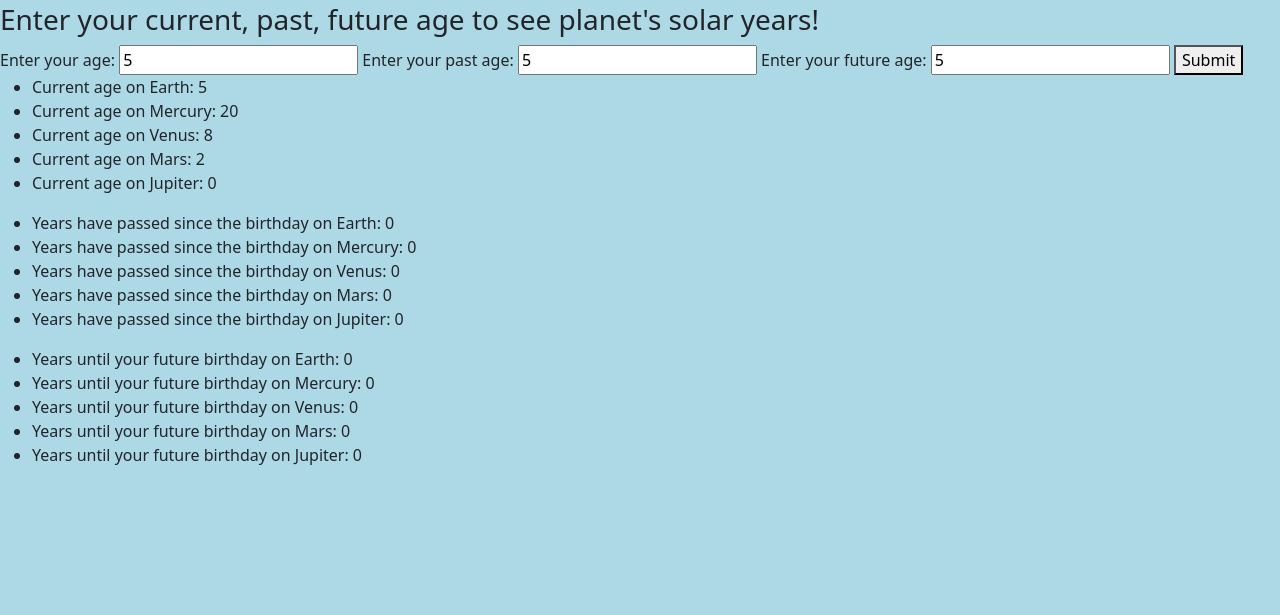
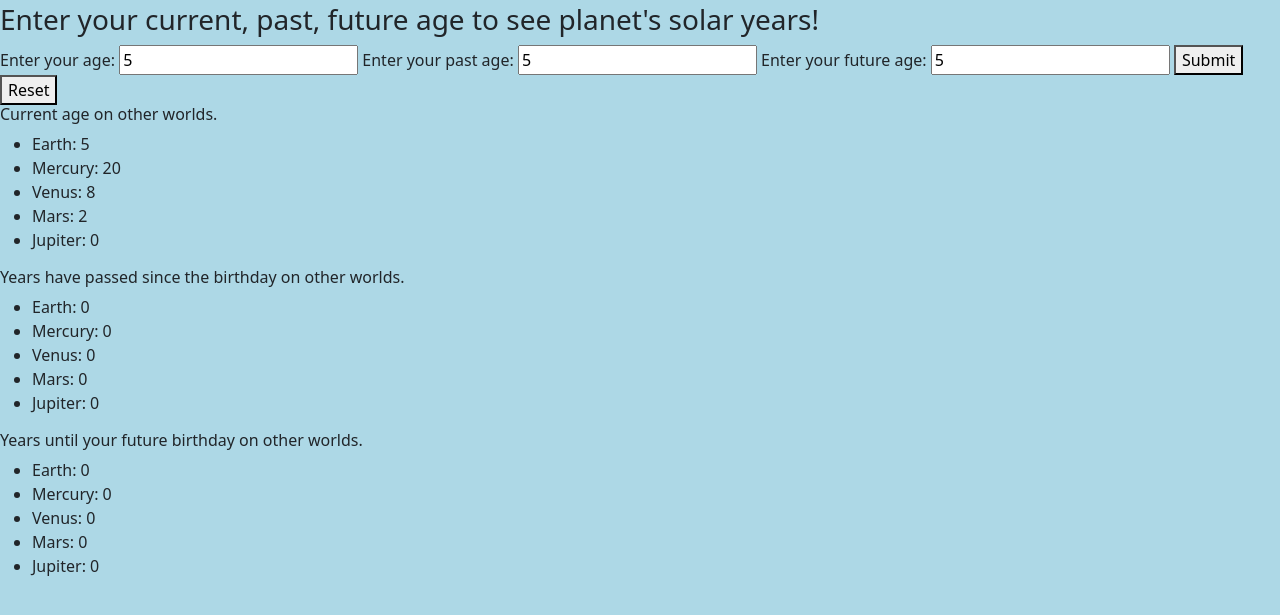
Before and after one commit to Eabdrazakov/-Galactic-Age-Calculator, a website built with webpack: page src/index.html in a window 1280 px wide. Both pictures are taken after typing "5", "5", "5" into the empty fields and a click on the button "Submit". Shown: the part 53-668 px from the top of the page. Built offline with nearby package versions, Linux system fonts and the light colour scheme.

Commit message:
It will add reset button to refresh DOM

```diff
--- a/src/index.html
+++ b/src/index.html
@@ -16,8 +16,10 @@
         <label for="Enter/age">Enter your future age:</label>
         <input type="number" id="futureAge" required>
         <button type="submit">Submit</button>
+        <button type="reset" id="resetButton">Reset</button>
     </form>
     <div id="currentDiv" class="hidden">
+        <h6>Current age on other worlds.</h6>
         <ul>
             <li><span id="currentEarth"></span></li>
             <li><span id="currentMercury"></span></li>
@@ -27,6 +29,7 @@
         </ul>
     </div>
     <div id="pastDiv" class="hidden">
+        <h6>Years have passed since the birthday on other worlds.</h6>
         <ul>
             <li><span id="pastEarth"></span></li>
             <li><span id="pastMercury"></span></li>
@@ -36,6 +39,7 @@
         </ul>
     </div>
     <div id="futureDiv" class="hidden">
+        <h6>Years until your future birthday on other worlds.</h6>
         <ul>
             <li><span id="futureEarth"></span></li>
             <li><span id="futureMercury"></span></li>
--- a/src/index.js
+++ b/src/index.js
@@ -2,7 +2,6 @@ import 'bootstrap';
 import 'bootstrap/dist/css/bootstrap.min.css';
 import './css/styles.css';
 import AgeCalculator from './js/galactic.js';
-
 
 function handleForm(e) {
     e.preventDefault();
@@ -11,23 +10,23 @@ function handleForm(e) {
     const futureAge = document.getElementById("futureAge").value;
     const ageCalculator = new AgeCalculator(parseInt(currentAge));
 
-    document.getElementById("currentEarth").innerText = `Current age on Earth: ${ageCalculator.getAge(currentAge)}`;
-    document.getElementById("currentMercury").innerText = `Current age on Mercury: ${ageCalculator.mercuryAgeCalculator(currentAge)}`;
-    document.getElementById("currentVenus").innerText = `Current age on Venus: ${ageCalculator.venusAgeCalculator(currentAge)}`;
-    document.getElementById("currentMars").innerText = `Current age on Mars: ${ageCalculator.marsAgeCalculator(currentAge)}`;
-    document.getElementById("currentJupiter").innerText = `Current age on Jupiter: ${ageCalculator.jupiterAgeCalculator(currentAge)}`;
+    document.getElementById("currentEarth").innerText = `Earth: ${ageCalculator.getAge(currentAge)}`;
+    document.getElementById("currentMercury").innerText = `Mercury: ${ageCalculator.mercuryAgeCalculator(currentAge)}`;
+    document.getElementById("currentVenus").innerText = `Venus: ${ageCalculator.venusAgeCalculator(currentAge)}`;
+    document.getElementById("currentMars").innerText = `Mars: ${ageCalculator.marsAgeCalculator(currentAge)}`;
+    document.getElementById("currentJupiter").innerText = `Jupiter: ${ageCalculator.jupiterAgeCalculator(currentAge)}`;
 
-    document.getElementById("pastEarth").innerText = `Years have passed since the birthday on Earth: ${ageCalculator.pastYearEarth(pastAge)}`;
-    document.getElementById("pastMercury").innerText = `Years have passed since the birthday on Mercury: ${ageCalculator.pastYearMercury(pastAge)}`;
-    document.getElementById("pastVenus").innerText = `Years have passed since the birthday on Venus: ${ageCalculator.pastYearVenus(pastAge)}`;
-    document.getElementById("pastMars").innerText = `Years have passed since the birthday on Mars: ${ageCalculator.pastYearMars(pastAge)}`;
-    document.getElementById("pastJupiter").innerText = `Years have passed since the birthday on Jupiter: ${ageCalculator.pastYearJupiter(pastAge)}`;
+    document.getElementById("pastEarth").innerText = `Earth: ${ageCalculator.pastYearEarth(pastAge)}`;
+    document.getElementById("pastMercury").innerText = `Mercury: ${ageCalculator.pastYearMercury(pastAge)}`;
+    document.getElementById("pastVenus").innerText = `Venus: ${ageCalculator.pastYearVenus(pastAge)}`;
+    document.getElementById("pastMars").innerText = `Mars: ${ageCalculator.pastYearMars(pastAge)}`;
+    document.getElementById("pastJupiter").innerText = `Jupiter: ${ageCalculator.pastYearJupiter(pastAge)}`;
 
-    document.getElementById("futureEarth").innerText = `Years until your future birthday on Earth: ${ageCalculator.futureYearEarth(futureAge)}`;
-    document.getElementById("futureMercury").innerText = `Years until your future birthday on Mercury: ${ageCalculator.futureYearMercury(futureAge)}`;
-    document.getElementById("futureVenus").innerText = `Years until your future birthday on Venus: ${ageCalculator.futureYearVenus(futureAge)}`;
-    document.getElementById("futureMars").innerText = `Years until your future birthday on Mars: ${ageCalculator.futureYearMars(futureAge)}`;
-    document.getElementById("futureJupiter").innerText = `Years until your future birthday on Jupiter: ${ageCalculator.futureYearJupiter(futureAge)}`;
+    document.getElementById("futureEarth").innerText = `Earth: ${ageCalculator.futureYearEarth(futureAge)}`;
+    document.getElementById("futureMercury").innerText = `Mercury: ${ageCalculator.futureYearMercury(futureAge)}`;
+    document.getElementById("futureVenus").innerText = `Venus: ${ageCalculator.futureYearVenus(futureAge)}`;
+    document.getElementById("futureMars").innerText = `Mars: ${ageCalculator.futureYearMars(futureAge)}`;
+    document.getElementById("futureJupiter").innerText = `Jupiter: ${ageCalculator.futureYearJupiter(futureAge)}`;
 
     document.getElementById("currentDiv").removeAttribute("class", "hidden");
     document.getElementById("pastDiv").removeAttribute("class", "hidden");
@@ -36,3 +35,10 @@ function handleForm(e) {
 }
 
 document.getElementById("form").addEventListener("submit", handleForm);
+document.getElementById("resetButton").addEventListener("click", () => {
+    document.getElementById("form").reset();
+
+    document.getElementById("currentDiv").setAttribute("class", "hidden");
+    document.getElementById("pastDiv").setAttribute("class", "hidden");
+    document.getElementById("futureDiv").setAttribute("class", "hidden");
+});
```
